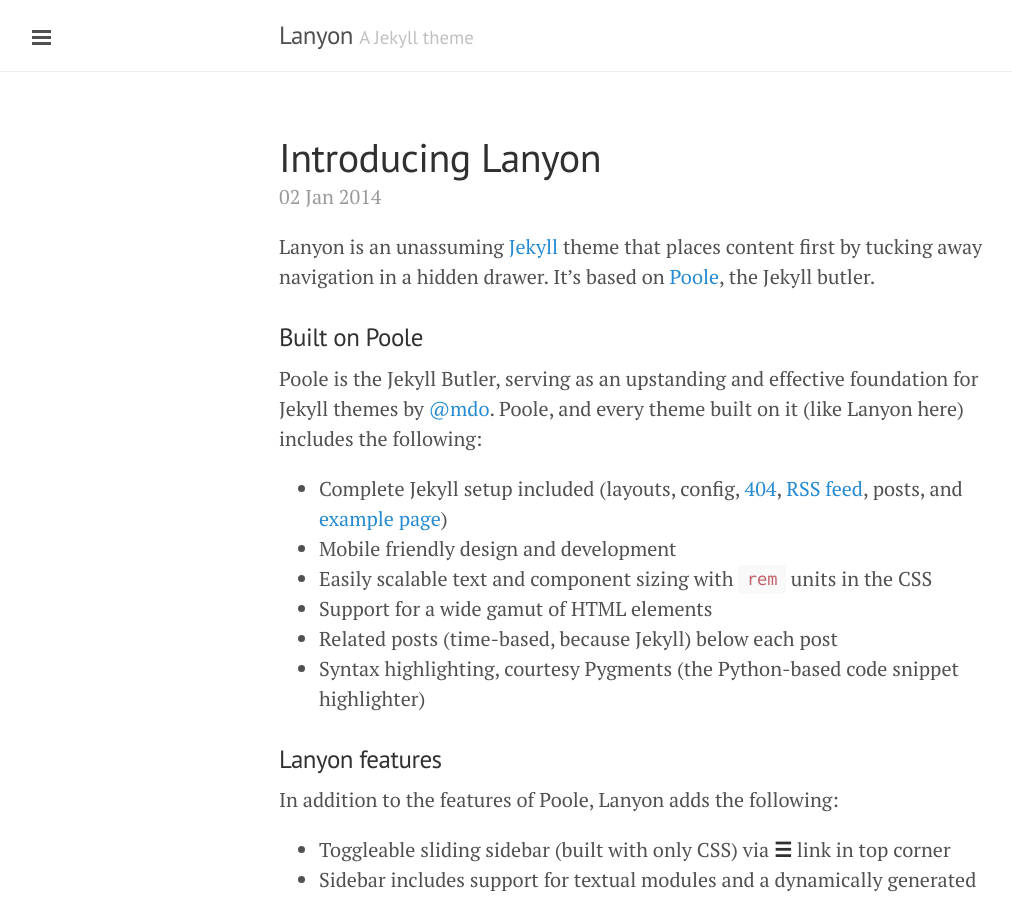
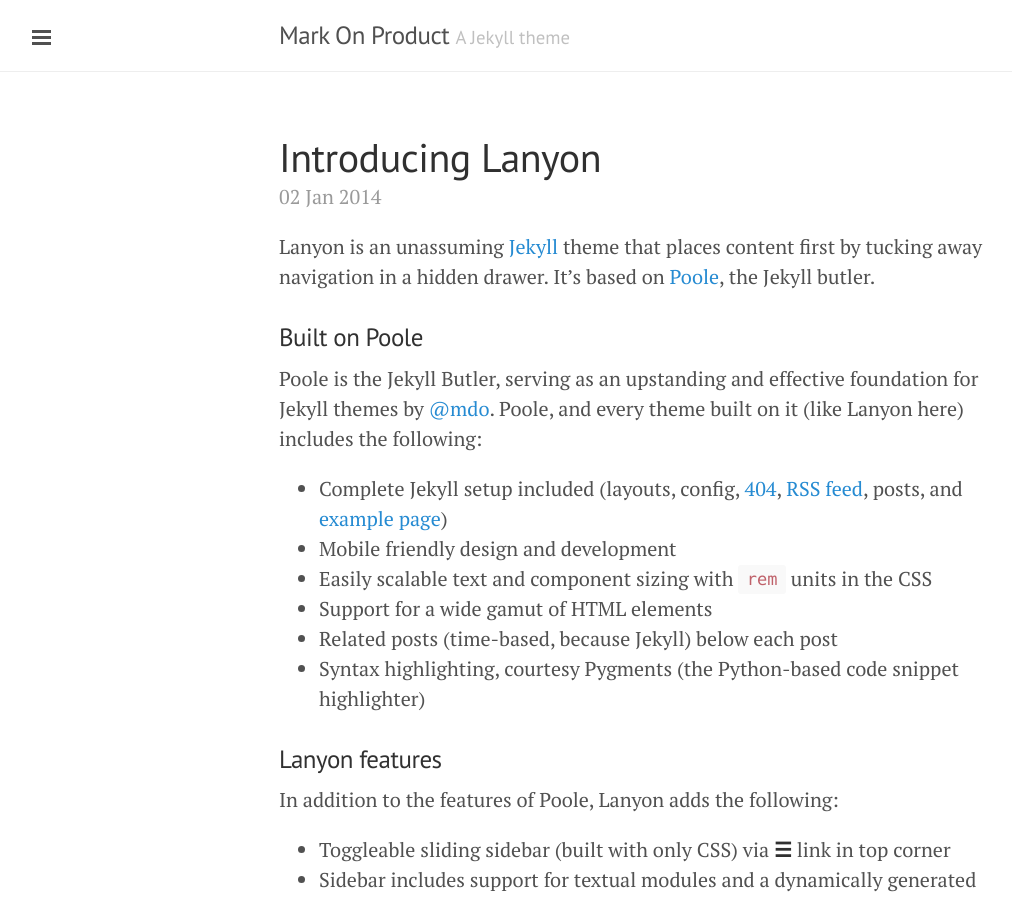
Before and after one commit to markthelefty/markthelefty.github.io, a Jekyll site: the page built from index.html, in a window 1280 px wide and 900 px high. Shown: the whole window, without its empty margins (1-1013 px from the left). Built offline with Jekyll 4.4.1, drawn with Linux system fonts in a browser that asks for light colours; Markdown is read by kramdown in place of the engine named in the settings; the list of posts is cut into pages by our own code.

Commit message:
Updated Config

```diff
--- a/_config.yml
+++ b/_config.yml
@@ -1,5 +1,5 @@
 ---
-title: Lanyon
+title: Mark On Product
 timezone: UTC
 collections:
   posts:
```
